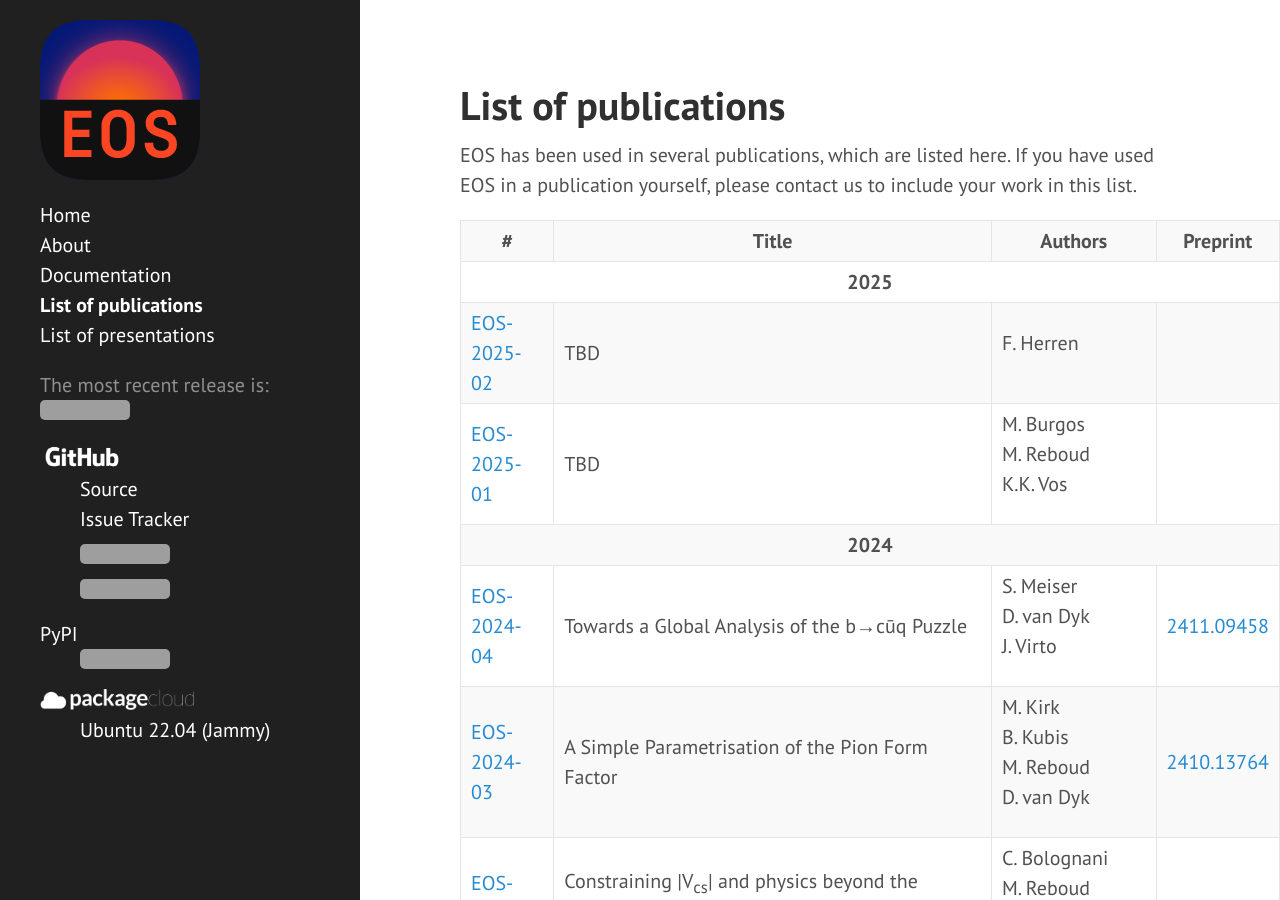
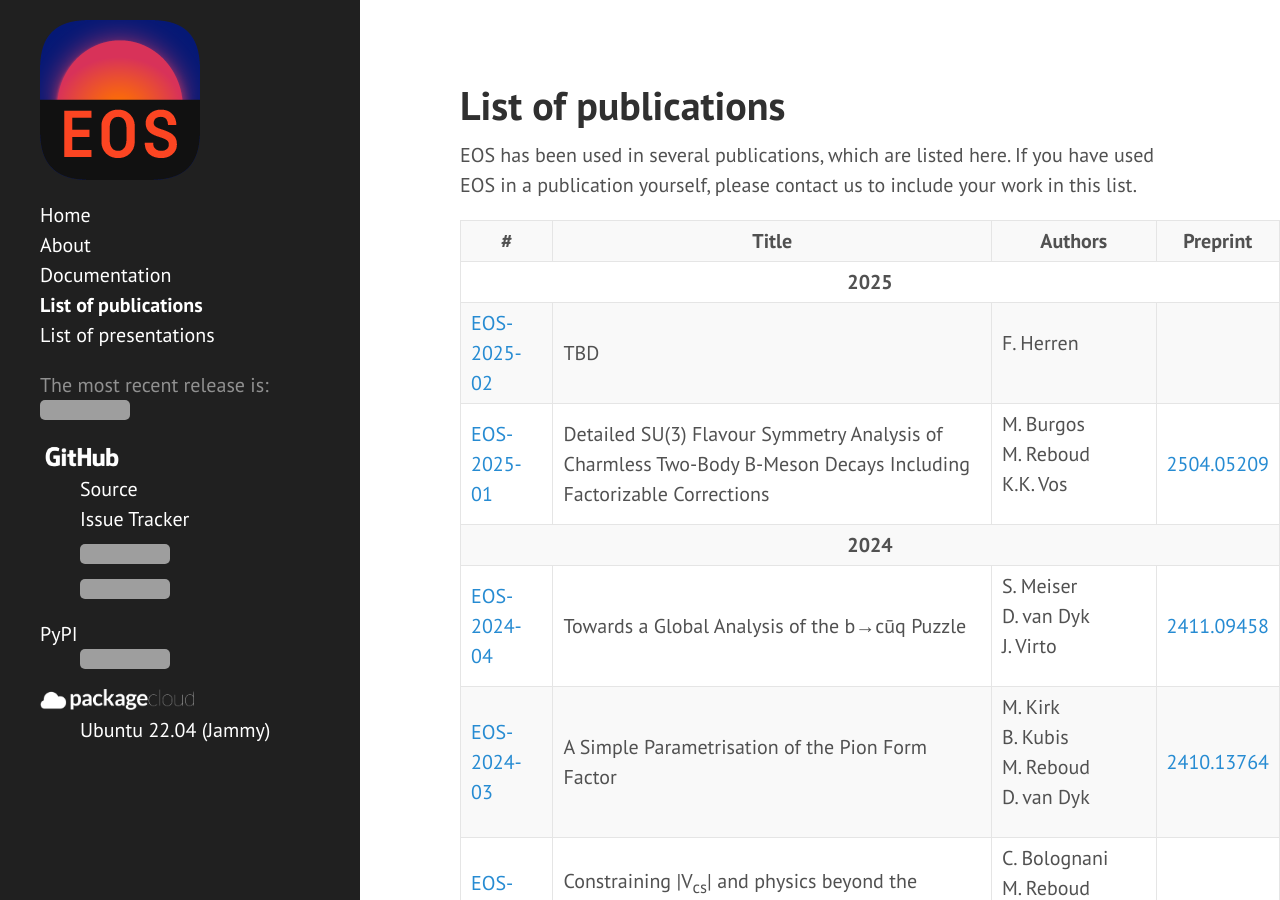
Before and after one commit to eos/eos.github.io, a Jekyll site: the page built from publications.html, in a window 1280 px wide and 900 px high. Built offline with Jekyll 4.4.1, drawn with Linux system fonts in a browser that asks for light colours; grey boxes are pictures that could not be loaded.

Commit message:
Complete entry for EOS-2025-01

```diff
--- a/_data/publications.yml
+++ b/_data/publications.yml
@@ -4,8 +4,9 @@
         title:   'TBD'
         authors: [F.&nbsp;Herren]
       - id:      '01'
-        title:   'TBD'
+        title:   'Detailed SU(3) Flavour Symmetry Analysis of Charmless Two-Body B-Meson Decays Including Factorizable Corrections'
         authors: [M.&nbsp;Burgos, M.&nbsp;Reboud, K.K.&nbsp;Vos]
+        arxiv:   '2504.05209'
 - year: '2024'
   items:
       - id:      '04'
```
